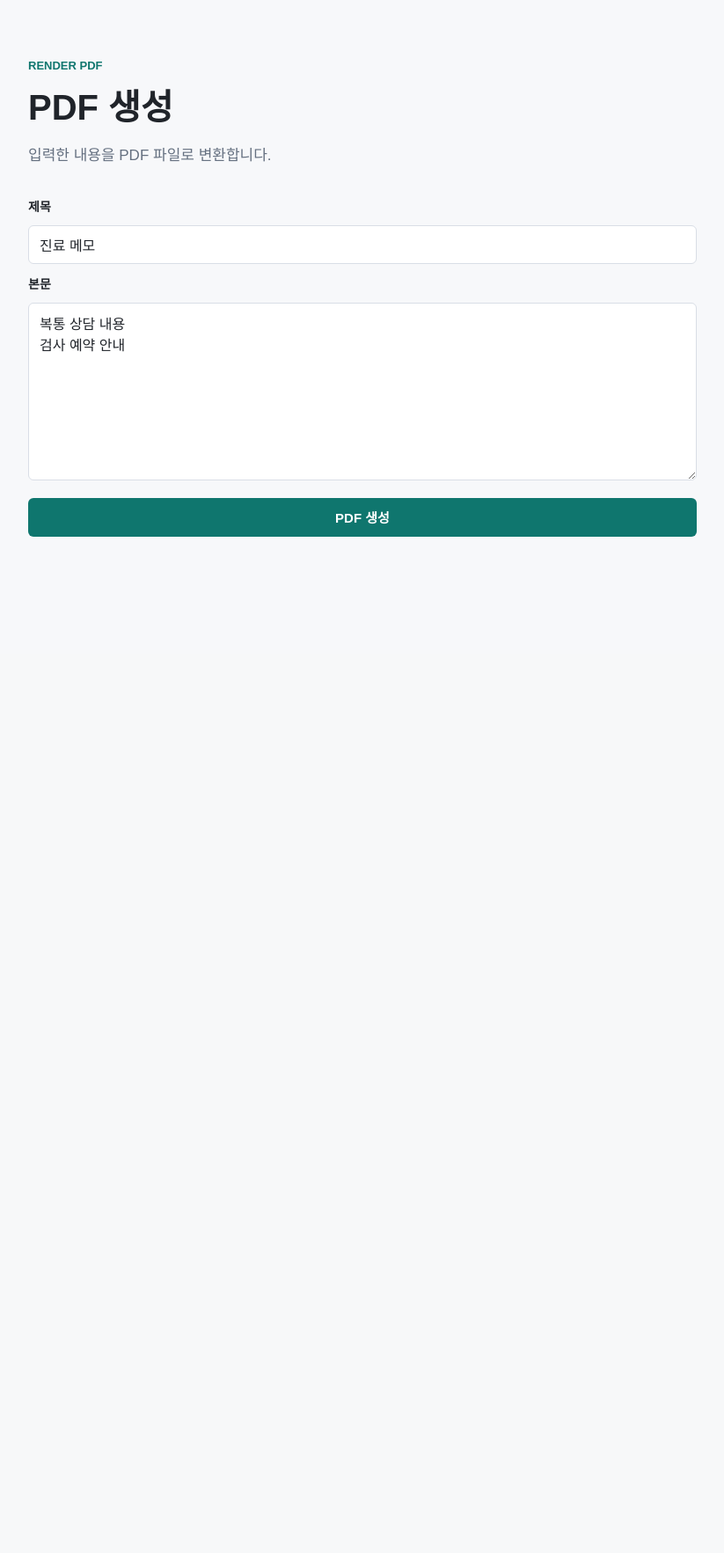
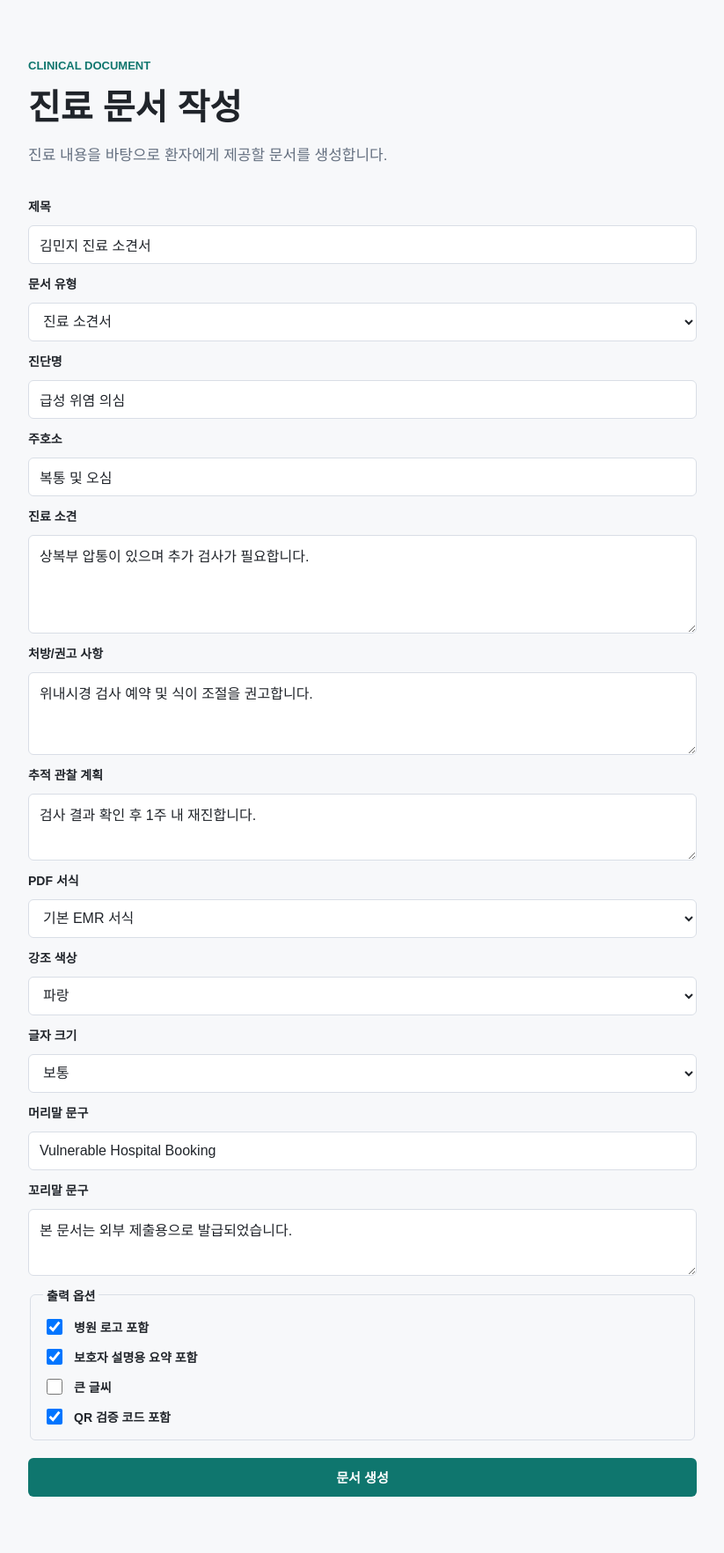
Before and after one commit to autosoc-lab/vuln-hospital-booking, a Flask app: template app/templates/pdf_new.html in a window 1280 px wide. Shown: the part 57-1822 px from the top of the page at 88% size, without its empty margins (92-915 px from the left). Before the commit the page ends 667 px from the top, so only its background shows below. Run offline with Flask 3, Linux system fonts and the light colour scheme; the template is opened without the code that fills it, so the values that code supplies are empty.

Commit message:
PDF RCE 실습 환경 구성

```diff
--- a/app/static/css/app.css
+++ b/app/static/css/app.css
@@ -381,6 +381,35 @@ p {
 
 .form textarea {
   resize: vertical;
+}
+
+.form-options {
+  display: grid;
+  gap: 10px;
+  border: 1px solid var(--line);
+  border-radius: 6px;
+  padding: 14px;
+}
+
+.form-options legend {
+  color: var(--text);
+  font-size: 14px;
+  font-weight: 700;
+  padding: 0 4px;
+}
+
+.form-options label {
+  display: flex;
+  align-items: center;
+  gap: 10px;
+  font-weight: 600;
+}
+
+.form-options input {
+  width: 18px;
+  min-height: 18px;
+  height: 18px;
+  padding: 0;
 }
 
 .form button {
--- a/app/templates/pdf_new.html
+++ b/app/templates/pdf_new.html
@@ -2,19 +2,97 @@
 
 {% block content %}
   <section class="section-heading">
-    <p class="eyebrow">Render PDF</p>
-    <h1>PDF 생성</h1>
-    <p>입력한 내용을 PDF 파일로 변환합니다.</p>
+    <p class="eyebrow">Clinical Document</p>
+    <h1>진료 문서 작성</h1>
+    <p>진료 내용을 바탕으로 환자에게 제공할 문서를 생성합니다.</p>
   </section>
 
   <form class="form wide-form" method="post" action="{{ url_for('user_pages.new_pdf') }}">
     <label for="title">제목</label>
-    <input id="title" name="title" value="진료 메모">
+    <input id="title" name="title" value="김민지 진료 소견서">
 
-    <label for="body">본문</label>
-    <textarea id="body" name="body" rows="10" required>복통 상담 내용
-검사 예약 안내</textarea>
+    {% if patients %}
+      <label for="patient_public_id">환자</label>
+      <select id="patient_public_id" name="patient_public_id">
+        {% for patient in patients %}
+          <option value="{{ patient.public_id }}">{{ patient.full_name }} ({{ patient.username }})</option>
+        {% endfor %}
+      </select>
+    {% endif %}
 
-    <button type="submit">PDF 생성</button>
+    <label for="document_type">문서 유형</label>
+    <select id="document_type" name="document_type">
+      <option value="진료 소견서">진료 소견서</option>
+      <option value="진료 확인서">진료 확인서</option>
+      <option value="처방 안내서">처방 안내서</option>
+      <option value="검사 의뢰서">검사 의뢰서</option>
+      <option value="경과 기록지">경과 기록지</option>
+    </select>
+
+    <label for="diagnosis">진단명</label>
+    <input id="diagnosis" name="diagnosis" value="급성 위염 의심">
+
+    <label for="chief_complaint">주호소</label>
+    <input id="chief_complaint" name="chief_complaint" value="복통 및 오심">
+
+    <label for="clinical_note">진료 소견</label>
+    <textarea id="clinical_note" name="clinical_note" rows="5" required>상복부 압통이 있으며 추가 검사가 필요합니다.</textarea>
+
+    <label for="recommendation">처방/권고 사항</label>
+    <textarea id="recommendation" name="recommendation" rows="4">위내시경 검사 예약 및 식이 조절을 권고합니다.</textarea>
+
+    <label for="follow_up_plan">추적 관찰 계획</label>
+    <textarea id="follow_up_plan" name="follow_up_plan" rows="3">검사 결과 확인 후 1주 내 재진합니다.</textarea>
+
+    <label for="template_id">PDF 서식</label>
+    <select id="template_id" name="template_id">
+      <option value="standard_emr">기본 EMR 서식</option>
+      <option value="hospital_seal">병원 직인 포함</option>
+      <option value="insurance_submission">보험사 제출용</option>
+      <option value="external_referral">타 병원 의뢰용</option>
+    </select>
+
+    <label for="accent_color">강조 색상</label>
+    <select id="accent_color" name="accent_color">
+      <option value="blue">파랑</option>
+      <option value="green">초록</option>
+      <option value="gray">회색</option>
+      <option value="brand">병원 브랜드 색</option>
+    </select>
+
+    <label for="font_size">글자 크기</label>
+    <select id="font_size" name="font_size">
+      <option value="normal">보통</option>
+      <option value="small">작게</option>
+      <option value="large">크게</option>
+    </select>
+
+    <label for="header_text">머리말 문구</label>
+    <input id="header_text" name="header_text" value="Vulnerable Hospital Booking">
+
+    <label for="footer_text">꼬리말 문구</label>
+    <textarea id="footer_text" name="footer_text" rows="3">본 문서는 외부 제출용으로 발급되었습니다.</textarea>
+
+    <fieldset class="form-options">
+      <legend>출력 옵션</legend>
+      <label>
+        <input name="include_logo" type="checkbox" value="1" checked>
+        병원 로고 포함
+      </label>
+      <label>
+        <input name="include_guardian_summary" type="checkbox" value="1" checked>
+        보호자 설명용 요약 포함
+      </label>
+      <label>
+        <input name="large_text" type="checkbox" value="1">
+        큰 글씨
+      </label>
+      <label>
+        <input name="include_qr" type="checkbox" value="1" checked>
+        QR 검증 코드 포함
+      </label>
+    </fieldset>
+
+    <button type="submit">문서 생성</button>
   </form>
 {% endblock %}
--- a/docker-compose.yml
+++ b/docker-compose.yml
@@ -1,12 +1,13 @@
 services:
   web:
     build: .
+    restart: unless-stopped
     ports:
       - "${WEB_PORT:-5001}:5000"
     environment:
       APP_NAME: "Vulnerable Hospital Booking"
       SECRET_KEY: "dev-secret-key-change-me"
-      FLASK_DEBUG: "1"
+      FLASK_DEBUG: "0"
       PORT: "5000"
       DATABASE_URL: "postgresql+psycopg://hospital:hospital@db:5432/hospital"
     depends_on:
--- a/requirements.txt
+++ b/requirements.txt
@@ -2,3 +2,4 @@ Flask==3.0.3
 Flask-SQLAlchemy==3.1.1
 psycopg[binary]==3.2.13
 reportlab==3.6.12
+requests==2.31.0
```
Also changed, not shown: app/pdf.py (+102 -19 lines), app/routes/__init__.py (+10 -1 lines), app/routes/api.py (+10 -1 lines), app/routes/user_pages.py (+73 -7 lines), app/templates/pdfs.html (+4 -4 lines), tests/test_api.py (+74 -1 lines), README.md, 2 other files.
